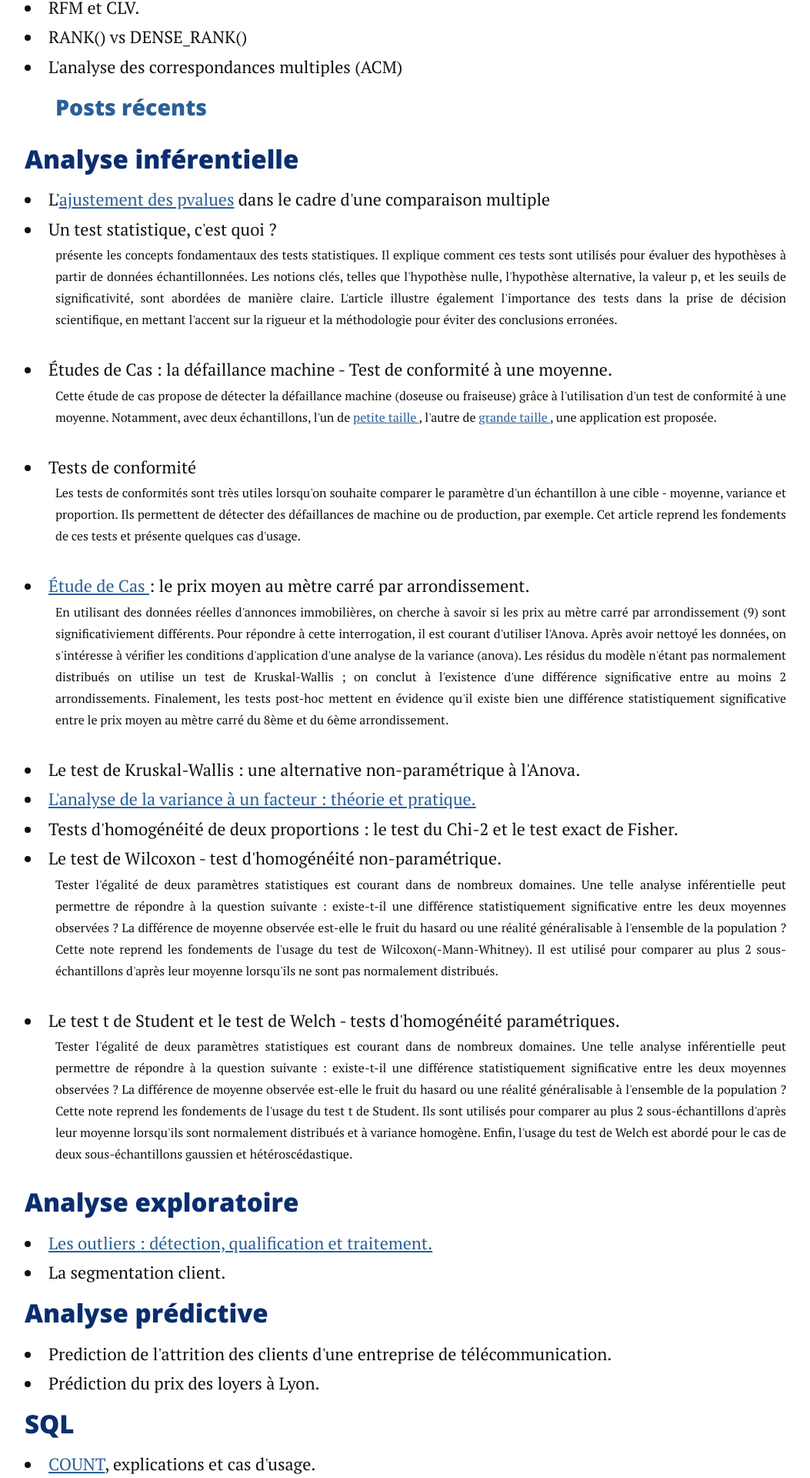
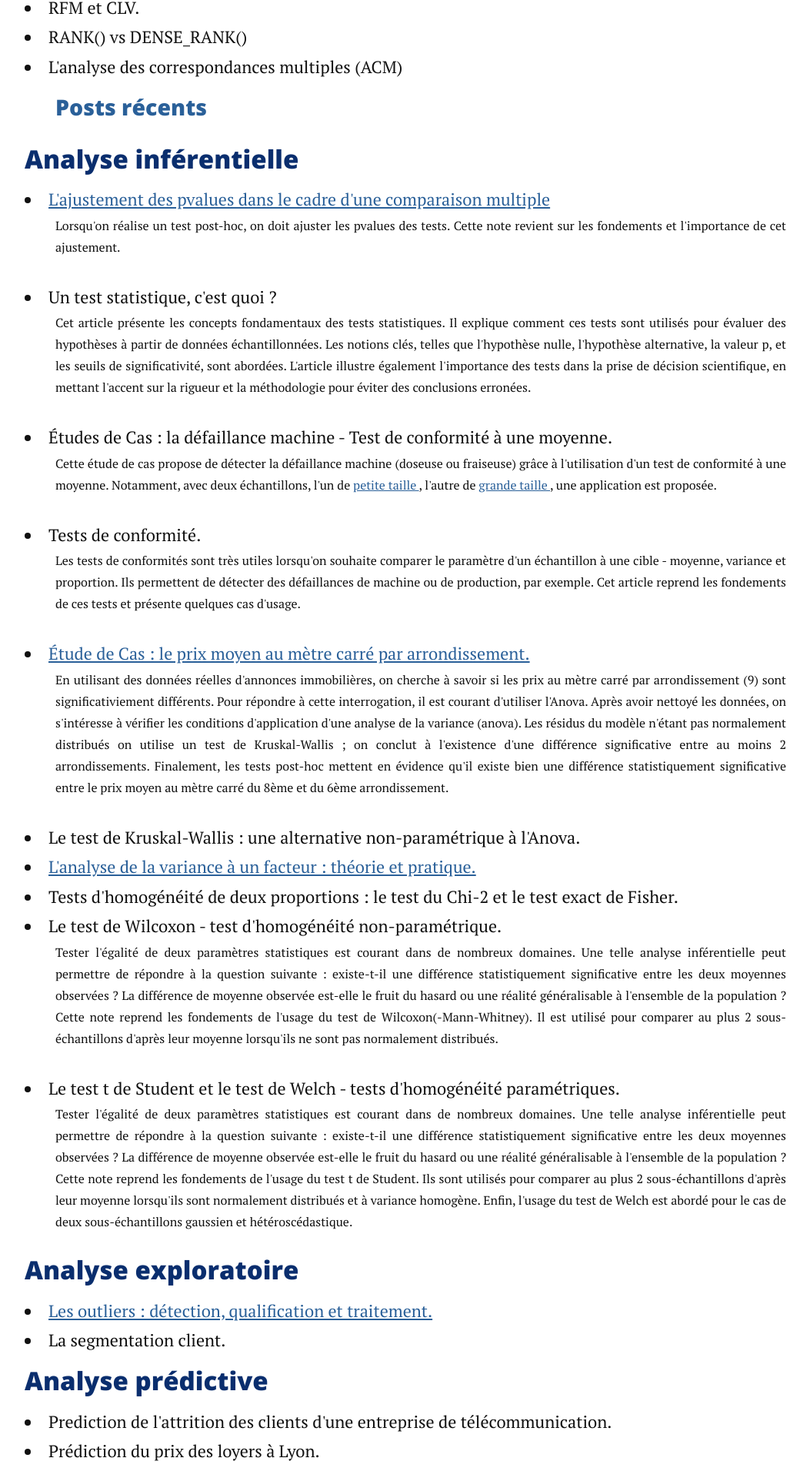
Before and after one commit to JordanNSZ/portofolio, a Jekyll site: the page built from posts.md, in a window 1280 px wide. Shown: the part 875-2795 px from the top of the page at 77% size, without its empty margins (113-1166 px from the left). Built offline with Jekyll 4.4.1, drawn with Linux system fonts in a browser that asks for light colours; nearby versions of some CDN libraries; a script that is not in the unit is left out; some of the changed text lies outside the part shown.

Commit message:
modif case when citation

```diff
--- a/_sass/partials/_typography.scss
+++ b/_sass/partials/_typography.scss
@@ -113,14 +113,14 @@
 }
 
 blockquote {
-  font-size: 1em; // 20px / 16px
-  line-height: 1; // 25px / 20px
+  font-size: 0.8em; // 20px / 16px
+  line-height: 0.9; // 25px / 20px
   padding: 0;
 }
 
 @media (min-width: 23.75em) {
   blockquote {
-    font-size: 1.1em; // 24px / 16px
-    line-height: 1.15; // 35px / 24px
+    font-size: 0.8em; // 24px / 16px
+    line-height: 0.9; // 35px / 24px
   }
 }
--- a/posts.md
+++ b/posts.md
@@ -23,18 +23,19 @@
 
   	<h1> Analyse inférentielle </h1>
 
-		<li> L'<a href="{{ site.baseurl }}/assets/pdf/ajustement_pvalues.pdf">ajustement des pvalues</a> dans le cadre d'une comparaison multiple </li>
+		<li> <a href="{{ site.baseurl }}/assets/pdf/ajustement_pvalues.pdf">L'ajustement des pvalues dans le cadre d'une comparaison multiple </a> </li>
+		<ul><p style="font-size: 16px;"> Lorsqu'on réalise un test post-hoc, on doit ajuster les pvalues des tests. Cette note revient sur les fondements et l'importance de cet ajustement.</p></ul>
 
 	  	<li>Un test statistique, c'est quoi ?</li>
-		<ul><p style="font-size: 16px;"> présente les concepts fondamentaux des tests statistiques. Il explique comment ces tests sont utilisés pour évaluer des hypothèses à partir de données échantillonnées. Les notions clés, telles que l'hypothèse nulle, l'hypothèse alternative, la valeur p, et les seuils de significativité, sont abordées de manière claire. L'article illustre également l'importance des tests dans la prise de décision scientifique, en mettant l'accent sur la rigueur et la méthodologie pour éviter des conclusions erronées.</p></ul>
+		<ul><p style="font-size: 16px;"> Cet article présente les concepts fondamentaux des tests statistiques. Il explique comment ces tests sont utilisés pour évaluer des hypothèses à partir de données échantillonnées. Les notions clés, telles que l'hypothèse nulle, l'hypothèse alternative, la valeur p, et les seuils de significativité, sont abordées. L'article illustre également l'importance des tests dans la prise de décision scientifique, en mettant l'accent sur la rigueur et la méthodologie pour éviter des conclusions erronées.</p></ul>
 
 	  	<li> Études de Cas : la défaillance machine - Test de conformité à une moyenne. </li>
 		<ul> <p style="font-size: 16px;"> Cette étude de cas propose de détecter la défaillance machine (doseuse ou fraiseuse) grâce à l'utilisation d'un test de conformité à une moyenne. Notamment, avec deux échantillons, l'un de <a href="{{ site.baseurl }}/assets/pdf/conformite_petit_echantillon.pdf"> petite taille </a>, l'autre de <a href="{{ site.baseurl }}/assets/pdf/conformite_grand_echantillon.pdf"> grande taille </a>, une application est proposée.</p> </ul>
 
-		<li>Tests de conformité</li>
+		<li>Tests de conformité.</li>
 		<ul> <p style="font-size: 16px;"> Les tests de conformités sont très utiles lorsqu'on souhaite comparer le paramètre d'un échantillon à une cible - moyenne, variance et proportion. Ils permettent de détecter des défaillances de machine ou de production, par exemple. Cet article reprend les fondements de ces tests et présente quelques cas d'usage.  </p> </ul>
 
-	  	<li> <a href="{{ site.baseurl }}/assets/pdf/KruskalWallis_LoyerLyon.pdf"> Étude de Cas </a> : le prix moyen au mètre carré par arrondissement. </li>
+	  	<li> <a href="{{ site.baseurl }}/assets/pdf/KruskalWallis_LoyerLyon.pdf"> Étude de Cas : le prix moyen au mètre carré par arrondissement. </a> </li>
 		<ul> <p style="font-size: 16px;"> En utilisant des données réelles d'annonces immobilières, on cherche à savoir si les prix au mètre carré par arrondissement (9) sont significativiement différents. Pour répondre à cette interrogation, il est courant d'utiliser l'Anova. Après avoir nettoyé les données, on s'intéresse à vérifier les conditions d'application d'une analyse de la variance (anova). Les résidus du modèle n'étant pas normalement distribués on utilise un test de Kruskal-Wallis ; on conclut à l'existence d'une différence significative entre au moins 2 arrondissements. Finalement, les tests post-hoc mettent en évidence qu'il existe bien une différence statistiquement significative entre le prix moyen au mètre carré du 8ème et du 6ème arrondissement. </p> </ul>
 
 		<li>Le test de Kruskal-Wallis : une alternative non-paramétrique à l'Anova.</li>
@@ -66,7 +67,7 @@
 
   	<h1> SQL </h1>
 
-	  	<li> <a href="{{ site.baseurl }}/assets/pdf/count.pdf">COUNT</a>, explications et cas d'usage.</li>
+	  	<li> <a href="{{ site.baseurl }}/assets/pdf/count.pdf">COUNT, explications et cas d'usage. </a> </li>
 	  	<ul> <p style="font-size: 16px;"> La clause COUNT permet de dénombrer les entrées d'une table ou les entrées non-nulles d'un attribut. De plus, contrairement à ce qui est parfois dit, l'usage de COUNT(*) ou COUNT(3) ne diffère en rien, nous verrons pourquoi. </p> </ul>
 
 	  	<li> <a href="{{ site.baseurl }}/assets/pdf/joins.pdf"> Fusion et acquisition de données en SQL.</a></li>
@@ -74,10 +75,10 @@
 
 	  	<li>Les fonctions de fenêtrage en SQL.</li>
 
-	  	<li> <a href="{{ site.baseurl }}/assets/pdf/case_when.pdf">Case When</a> : explications et cas d'usage. </li>
+	  	<li> <a href="{{ site.baseurl }}/assets/pdf/case_when.pdf">Case When : explications et cas d'usage. </a> </li>
 	  	<ul> <p style="font-size: 16px;"> La clause CASE WHEN est très utile en SQL. Notamment, elle permet d'attribuer une valeur en fonction de la réalisation d'une condition. Dans cet article nous allons aborder les cas d'usage avec les clauses SELECT, WHERE, GROUP BY, HAVING et ORDER BY. </p> </ul>
 
-	  	<li>Les <a href="{{ site.baseurl }}/assets/pdf/ctes.pdf">CTES</a>, explications et cas d'usage.</li>
+	  	<li>Les <a href="{{ site.baseurl }}/assets/pdf/ctes.pdf">CTES, explications et cas d'usage. </a> </li>
 	  	<ul> <p style="font-size: 16px;"> Les tables d'expression commune sont largement utilisées pour qugmenter la lisibilité des requêtes à la logique complexe (requêtes imbriquées). Il est souvent mentionnée que ces CTEs permettent un gain de performance. Pourtant, ce n'est pas forcément vrai. Nous verrons différents exemples de requêtes imbriquées. Puis, nous aborderons l'utilité des CTEs. Finalement, nous discuterons du gain de performance apporté par le CTEs. </p> </ul>
 
   	<h1> Extraction de données </h1>
```
Also changed, not shown: _posts/2024-02-19-CASE_WHEN.md (+3 -4 lines).
